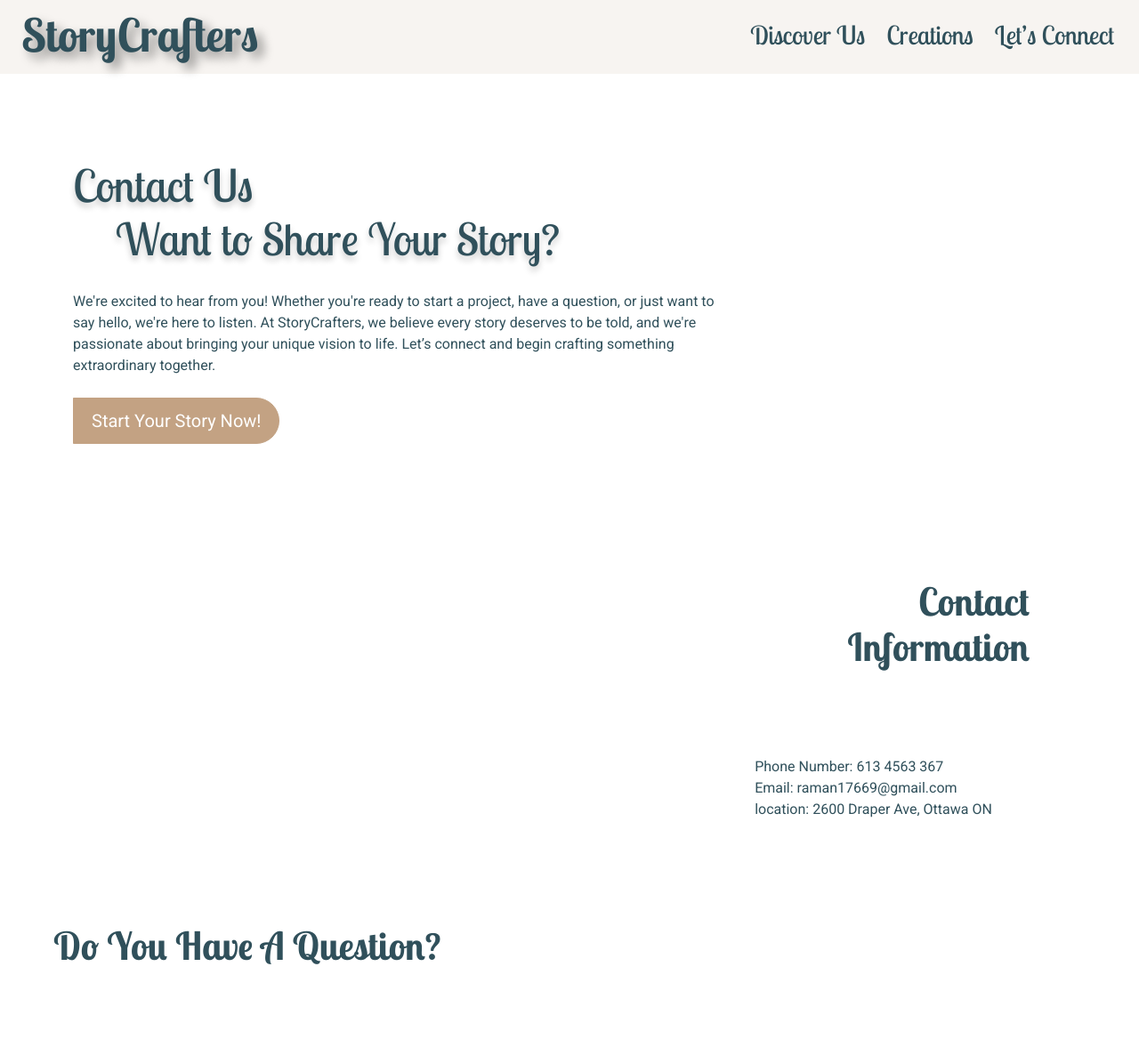
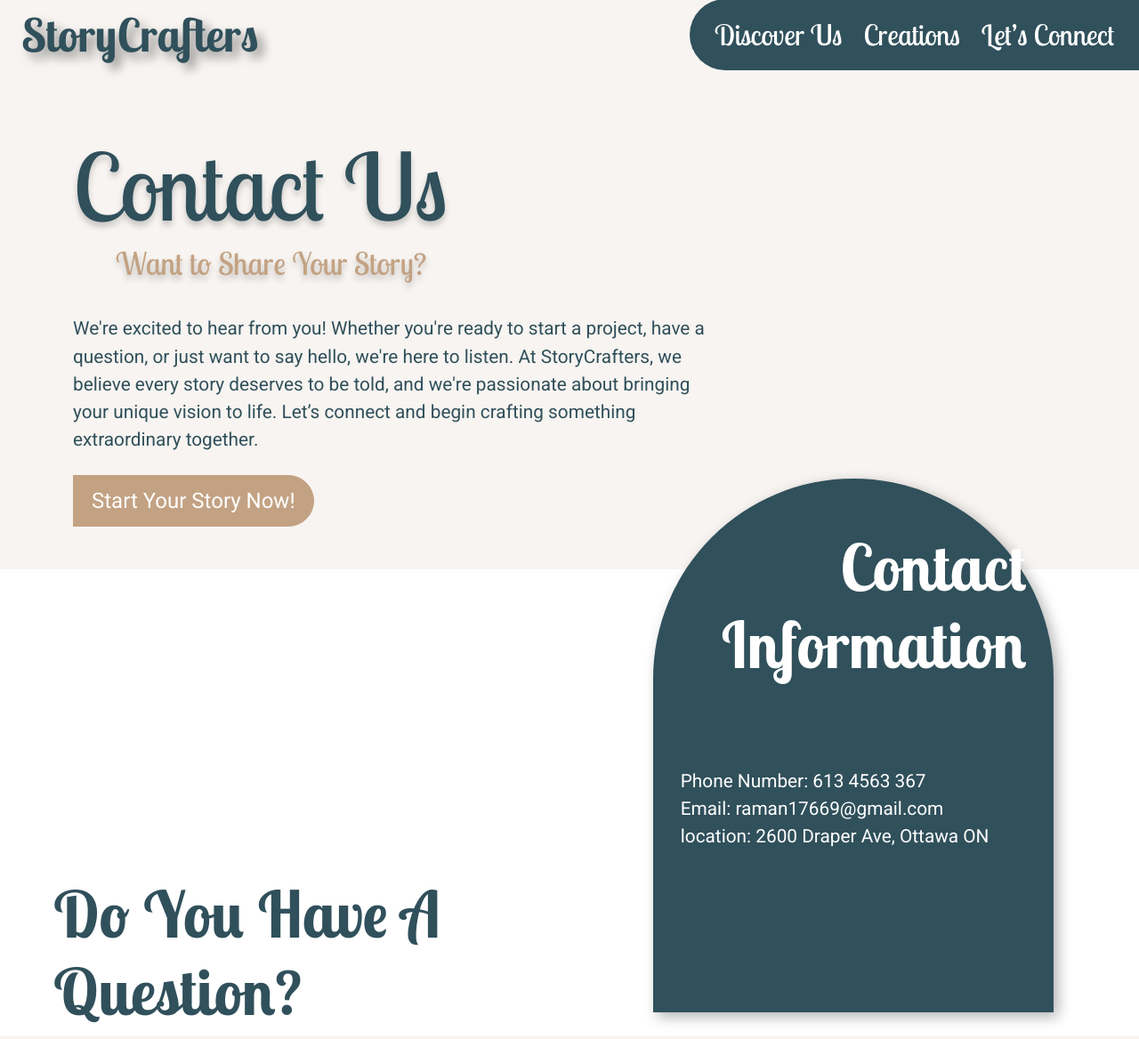
Before and after one commit to Kaur1519/mtm6201-final, a plain HTML site: page contact.html in a window 1280 px wide. Shown: the top 1168 px of the page at 89% size. Drawn offline with nearby package versions, Linux system fonts and the light colour scheme.

Commit message:
cjeck error

```diff
--- a/css/contact.css
+++ b/css/contact.css
@@ -35,7 +35,7 @@
     --desktop-section-heading: 4.5rem;
     --desktop-paragraph-heading: 3.4375rem;
     --desktop-button: 1.5rem;
-    --desktop-text: 1.5rem;
+    --desktop-text: 1.3rem;
     --desktop-key-points: 2rem;
 
 }
@@ -48,6 +48,11 @@ html{
   *:after{
     box-sizing: inherit;
   }
+/*adding max width for each section  */
+.wrapper{
+  max-width: 1520px;
+  margin: 0 auto;
+}
 
 h1, h2, h3{
     color: var(--secondary-color);
@@ -56,10 +61,18 @@ h1, h2, h3{
 h1{
     font-size: var(--mobile-main-heading);
     text-shadow: 0 5px 7px rgba(0, 0, 0, 0.2);
+    line-height: 2rem;
+}
+h1 span{
+  font-size: var(--mobile-paragraph-heading);
+  color: var(--tertiary-color)
 }
 h2{
     font-size: var(--mobile-section-heading);
     font-weight: bold;
+}
+.info h2{
+  color: var(--white-text);
 }
 h3{
     font-size: var(--mobile-paragraph-heading);
@@ -69,6 +82,12 @@ p{
     font-family: var(--font-family-text-buttons);
     margin: 20px 0;
     color: var(--secondary-color);
+}
+.info p{
+  color: var(--white-text);
+}
+label{
+  font-family: var(--font-family-text-buttons);
 }
 
 /*  styling the skip-links */
@@ -205,3 +224,133 @@ a:focus{
     color: var(--secondary-color);
     text-shadow:  7px 7px 12px rgba(0, 0, 0, 0.4);
 }
+
+/* styling the footer */
+.footer{
+  background-color: var(--primary-color);
+  font-family: var(--font-family-heading-nav);
+  font-size: var(--mobile-text);
+}
+.footer p{
+  color: var(--secondary-color);
+}
+.footer ul a{
+  color: var(--tertiary-color);
+}
+
+/* styling the contact section */
+.contact{
+  background-color: var(--primary-color);
+}
+
+/* styling the contact info */
+.info{
+  background-color: var(--secondary-color);
+  max-width: 370px;
+  min-height: 470px;
+  border-radius: 25rem 25rem 0 0;
+  box-shadow: 5px 5px 15px rgba(0, 0, 0, 0.3);
+}
+
+/* styling the form section */
+.message{
+  background-color: var(--primary-color);
+}
+
+@media screen and (min-width: 768px){
+
+  /* nav for tablet */
+  .navbar-nav{
+  background-color: var(--secondary-color);
+  border-radius:  4rem 0 0 4rem ;
+  }
+  .nav-link{
+  color: var(--white-text);
+  font-size: var(--tablet-nav);
+  font-weight: normal;
+  }
+  .nav-link:hover, .nav-link:focus{
+  color: var(--white-text);
+  }
+
+  /* heading tablet */
+  h1{
+    font-size: var(--tablet-main-heading);
+    line-height: 3.8rem;
+  }
+  h1 span{
+    font-size: var(--tablet-paragraph-heading);
+  }
+  h2{
+    font-size: var(--tablet-section-heading);
+  }
+  h3{
+    font-size: var(--tablet-paragraph-heading);
+  }
+  /* paragraph tabet */
+  p{
+    font-size: var(--tablet-text);
+  }
+
+  /* button tablet */
+  .btn{
+    font-size: var(--tablet-button);
+  }
+
+  .information{
+    margin-top: -150px;
+  }
+  .send{
+    margin-top: -300px;
+  }
+}
+
+@media screen and (min-width: 1200px){
+
+  /* navebar desktop */
+  .nav-link{
+      font-size: var(--desktop-nav);
+      font-weight: normal;
+  }
+  .nav-link:hover, .nav-link:focus{
+      font-size: 2rem;
+      }
+  .branding{
+      font-size: 2.9rem;
+  }
+
+  /* headings desktop */
+  h1{
+      font-size: var(--desktop-main-heading);
+  }
+  h2{
+      font-size: var(--desktop-section-heading);
+  }
+  h3{
+      font-size: var(--desktop-paragraph-heading);
+  }
+
+  /* paragraph desktop */
+  p{
+      font-size: var(--desktop-text);
+  }
+
+  .feature-item{
+      font-size: var(--desktop-key-points);
+      font-family: var(--font-family-heading-nav);
+  }
+
+  /* button desktop */
+  .btn{
+      font-size: var(--desktop-button);
+  }
+  /* styling the contact info */
+  .info{
+    max-width: 450px;
+    min-height: 600px;
+  }
+  .send{
+    margin-top: -250px;
+  }
+}
+/* css valid */
```
